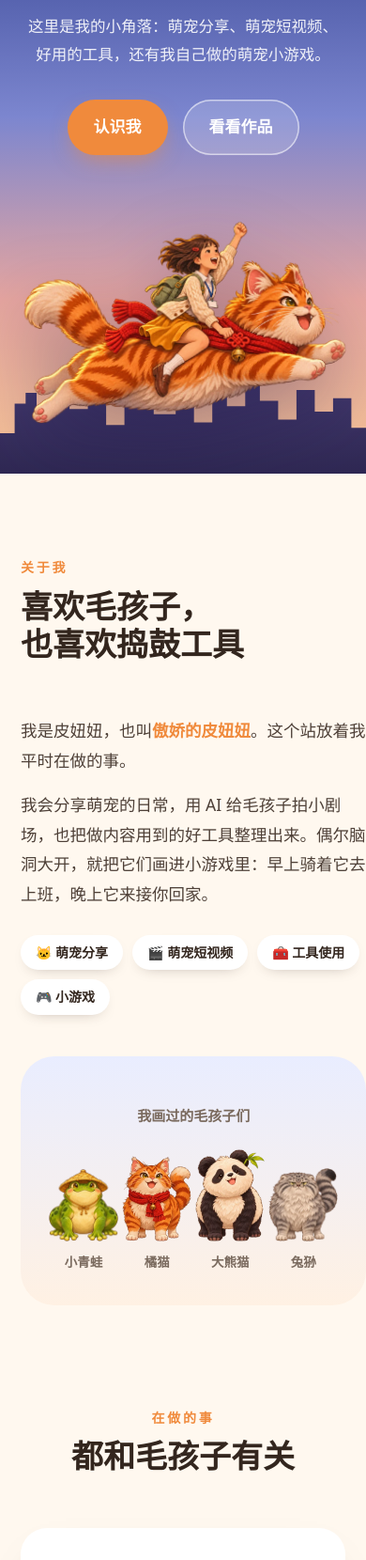
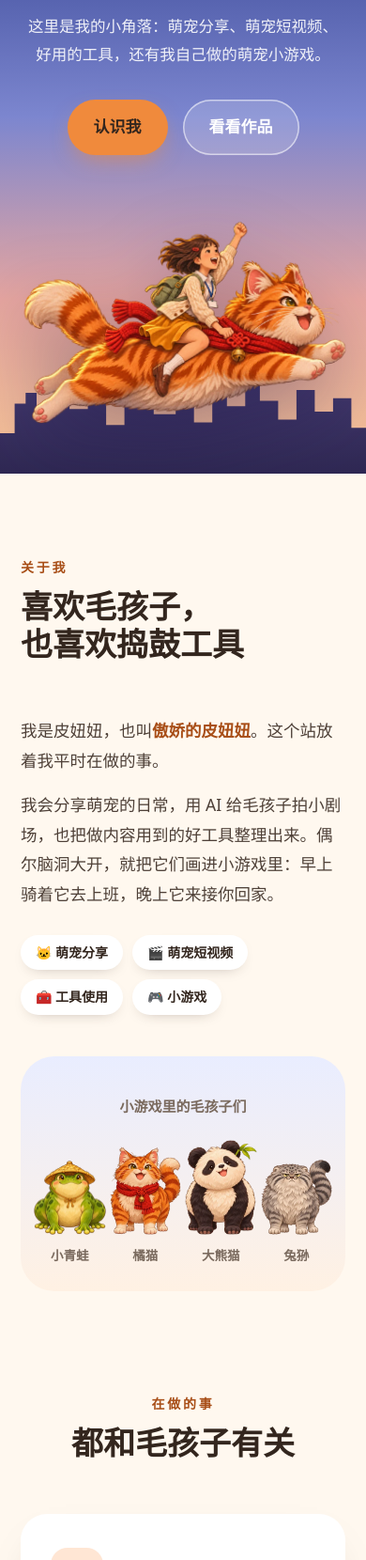
Before and after one commit to pi-niuniu/pi-niuniu.github.io, a plain HTML site: page index.html in a window 390 px wide. Shown: the part 340-2000 px from the top of the page at 94% size. Drawn offline with Linux system fonts and the light colour scheme.

Commit message:
主页改版：全新视觉，只展示本账号作品

```diff
--- a/index.html
+++ b/index.html
@@ -5,11 +5,20 @@
 <meta name="viewport" content="width=device-width, initial-scale=1, viewport-fit=cover">
 <title>皮妞妞 · 个人主页</title>
 <meta name="description" content="皮妞妞的个人主页：萌宠分享、萌宠短视频、好用的工具，还有两款点开就能玩的萌宠小游戏。">
+<link rel="icon" href="favicon.svg" type="image/svg+xml">
+<link rel="canonical" href="https://pi-niuniu.github.io/">
+<meta property="og:type" content="website">
+<meta property="og:title" content="皮妞妞 · 个人主页">
+<meta property="og:description" content="萌宠分享、萌宠短视频、好用的工具，还有两款点开就能玩的萌宠小游戏。">
+<meta property="og:url" content="https://pi-niuniu.github.io/">
+<meta property="og:image" content="https://pi-niuniu.github.io/og.jpg">
+<meta name="twitter:card" content="summary_large_image">
 <meta name="theme-color" content="#2A3266">
 <style>
 :root{
   --dusk:#2A3266;
   --orange:#F08A3C;
+  --orange-ink:#A84E17;
   --peach:#F7B08A;
   --milk:#FFF8EF;
   --cocoa:#33261E;
@@ -45,16 +54,16 @@ nav ul a:hover{opacity:1}
 .hero .tag span{color:#FFD9A8}
 .hero p{max-width:26em;opacity:.9;font-size:16.5px}
 .cta{display:flex;gap:16px;margin-top:34px;flex-wrap:wrap}
-.btn{display:inline-flex;align-items:center;gap:8px;background:var(--orange);color:#fff;text-decoration:none;font-family:var(--round);font-weight:700;font-size:17px;padding:14px 28px;border-radius:999px;box-shadow:0 10px 24px -8px rgba(240,138,60,.7);transition:transform .2s,box-shadow .2s}
+.btn{display:inline-flex;align-items:center;gap:8px;background:var(--orange);color:var(--cocoa);text-decoration:none;font-family:var(--round);font-weight:700;font-size:17px;padding:14px 28px;border-radius:999px;box-shadow:0 10px 24px -8px rgba(240,138,60,.7);transition:transform .2s,box-shadow .2s}
 .btn:hover{transform:translateY(-2px)}
-.btn.light{background:rgba(255,255,255,.16);box-shadow:inset 0 0 0 1.5px rgba(255,255,255,.55)}
+.btn.light{color:#fff;background:rgba(255,255,255,.16);box-shadow:inset 0 0 0 1.5px rgba(255,255,255,.55)}
 .flyer img{width:118%;max-width:none;margin-left:-6%;height:auto;filter:drop-shadow(0 30px 40px rgba(30,20,70,.35));animation:float 5s ease-in-out infinite}
 @keyframes float{0%,100%{transform:translateY(0) rotate(-1.5deg)}50%{transform:translateY(-18px) rotate(1deg)}}
 
 section{padding:120px 0}
 .title{margin-bottom:56px}
 .title.c{text-align:center}
-.title small{font-family:var(--round);font-weight:700;font-size:14px;letter-spacing:.2em;color:var(--orange)}
+.title small{font-family:var(--round);font-weight:700;font-size:14px;letter-spacing:.2em;color:var(--orange-ink)}
 .title h2{font-family:var(--round);font-weight:800;font-size:clamp(34px,4vw,52px);line-height:1.2;margin-top:6px}
 .title p{color:var(--muted);margin-top:10px}
 
@@ -62,7 +71,7 @@ section{padding:120px 0}
 .about{display:grid;grid-template-columns:1fr 1fr;gap:72px;align-items:center}
 .about .text p{font-size:17.5px;color:#4E4038}
 .about .text p + p{margin-top:16px}
-.about .text b{color:var(--orange);font-weight:700}
+.about .text b{color:var(--orange-ink);font-weight:700}
 .likes{display:flex;flex-wrap:wrap;gap:10px;margin-top:28px}
 .likes span{font-family:var(--round);font-weight:700;font-size:14px;background:#fff;border-radius:999px;padding:6px 16px;box-shadow:0 6px 16px -10px rgba(51,38,30,.4)}
 .stage{background:linear-gradient(180deg,#E9EDFF 0%,#FFF1E3 100%);border-radius:36px;padding:50px 30px 34px;text-align:center}
@@ -89,10 +98,10 @@ section{padding:120px 0}
 .game .thumb{position:relative;min-height:210px}
 .game .thumb img{position:absolute;inset:0;width:100%;height:100%;object-fit:cover}
 .game .body{padding:26px}
-.game .when{font-family:var(--round);font-weight:700;font-size:13px;color:var(--orange)}
+.game .when{font-family:var(--round);font-weight:700;font-size:13px;color:var(--orange-ink)}
 .game h3{font-family:var(--round);font-weight:800;font-size:22px;margin:4px 0 6px}
 .game p{font-size:14.5px;color:var(--muted);line-height:1.75}
-.game .go{display:inline-block;margin-top:12px;font-family:var(--round);font-weight:700;font-size:15px;color:var(--orange)}
+.game .go{display:inline-block;margin-top:12px;font-family:var(--round);font-weight:700;font-size:15px;color:var(--orange-ink)}
 
 /* 找到我 */
 .contact{text-align:center;padding:110px 0 100px}
@@ -102,8 +111,9 @@ section{padding:120px 0}
 footer{padding:0 0 50px;color:var(--muted);font-size:14px}
 footer .wrap{display:flex;justify-content:space-between;flex-wrap:wrap;gap:12px;border-top:1px solid var(--line);padding-top:28px}
 
-.reveal{opacity:0;transform:translateY(28px);transition:opacity .9s ease,transform .9s ease}
-.reveal.in{opacity:1;transform:none}
+.reveal{transition:opacity .9s ease,transform .9s ease}
+.anim .reveal{opacity:0;transform:translateY(28px)}
+.anim .reveal.in{opacity:1;transform:none}
 
 @media (max-width:960px){
   .wrap{padding:0 22px}
@@ -111,14 +121,17 @@ footer .wrap{display:flex;justify-content:space-between;flex-wrap:wrap;gap:12px;
   .hero p{margin:0 auto}.cta{justify-content:center}
   .flyer img{width:100%;margin-left:0}
   .moon{width:56px;height:56px;left:auto;right:8%;top:12%}
-  .about{grid-template-columns:1fr;gap:44px}
+  .about{grid-template-columns:minmax(0,1fr);gap:44px}
+  .parade figure{flex:1 1 0;min-width:0}
+  .parade figure img{width:100%;height:auto;max-height:150px;object-fit:contain}
   .daily,.games{grid-template-columns:1fr}
   section{padding:84px 0}
   nav ul{gap:18px;font-size:14px}
 }
 @media (max-width:520px){
-  nav ul li:nth-child(2){display:none}
-  .parade{gap:4px}.parade figure img{height:auto;width:19vw}
+  nav ul{gap:12px;font-size:13.5px}
+  .parade{gap:4px}
+  .stage{padding:40px 14px 26px}
   .game{grid-template-columns:110px 1fr}
   .game .body{padding:20px 18px}
 }
@@ -171,12 +184,12 @@ footer .wrap{display:flex;justify-content:space-between;flex-wrap:wrap;gap:12px;
         <div class="likes"><span>🐱 萌宠分享</span><span>🎬 萌宠短视频</span><span>🧰 工具使用</span><span>🎮 小游戏</span></div>
       </div>
       <div class="stage reveal" aria-label="小游戏里的毛孩子们">
-        <div class="cap">我画过的毛孩子们</div>
+        <div class="cap">小游戏里的毛孩子们</div>
         <div class="parade">
-          <figure><img src="img/frog_front.webp" alt="戴斗笠的小青蛙" width="308" height="320"><figcaption>小青蛙</figcaption></figure>
-          <figure><img src="img/cat_front.webp" alt="系红围巾的橘猫" width="260" height="320"><figcaption>橘猫</figcaption></figure>
-          <figure><img src="img/gpanda_front.webp" alt="大熊猫" width="241" height="320"><figcaption>大熊猫</figcaption></figure>
-          <figure><img src="img/manul_front.webp" alt="兔狲" width="304" height="320"><figcaption>兔狲</figcaption></figure>
+          <figure><img src="img/frog_front.webp" alt="戴斗笠的小青蛙" width="308" height="320" loading="lazy"><figcaption>小青蛙</figcaption></figure>
+          <figure><img src="img/cat_front.webp" alt="系红围巾的橘猫" width="260" height="320" loading="lazy"><figcaption>橘猫</figcaption></figure>
+          <figure><img src="img/gpanda_front.webp" alt="大熊猫" width="241" height="320" loading="lazy"><figcaption>大熊猫</figcaption></figure>
+          <figure><img src="img/manul_front.webp" alt="兔狲" width="304" height="320" loading="lazy"><figcaption>兔狲</figcaption></figure>
         </div>
       </div>
     </div>
@@ -198,11 +211,11 @@ footer .wrap{display:flex;justify-content:space-between;flex-wrap:wrap;gap:12px;
       <div class="title c reveal"><small>作品</small><h2 id="works-h">做过的萌宠小游戏</h2><p>不用下载、不用登录，点开就能玩。</p></div>
       <div class="games">
         <a class="game reveal" href="https://pi-niuniu.github.io/ride-pet-to-work/">
-          <div class="thumb"><img src="img/morning.webp" alt="清晨的街道" loading="lazy" width="720" height="1280"></div>
+          <div class="thumb"><img src="img/thumb-morning.webp" alt="清晨的街道" loading="lazy" width="300" height="533"></div>
           <div class="body"><div class="when">☀ 早上 · 约 30 秒一局</div><h3>骑着萌宠去上班</h3><p>孵出今天的坐骑，躲开“在吗？”消息轰炸，赶在电梯关门前打卡。</p><span class="go">开始试玩 →</span></div>
         </a>
         <a class="game reveal" href="https://pi-niuniu.github.io/pet-pickup-after-work/">
-          <div class="thumb"><img src="img/night.webp" alt="夜晚的江边大道" loading="lazy" width="720" height="1279"></div>
+          <div class="thumb"><img src="img/thumb-night.webp" alt="夜晚的江边大道" loading="lazy" width="300" height="533"></div>
           <div class="body"><div class="when">☾ 晚上 · 约 1 分钟一局</div><h3>萌宠来接你下班</h3><p>大橘猫来公司门口接你，一路兜风吃小鱼干，到家拍一张合影。</p><span class="go">开始试玩 →</span></div>
         </a>
       </div>
@@ -228,7 +241,8 @@ footer .wrap{display:flex;justify-content:space-between;flex-wrap:wrap;gap:12px;
 <script>
 (function(){
   var els=document.querySelectorAll('.reveal');
-  if(!('IntersectionObserver' in window)||(window.matchMedia&&matchMedia('(prefers-reduced-motion: reduce)').matches)){[].forEach.call(els,function(e){e.classList.add('in')});return}
+  if(!('IntersectionObserver' in window)||(window.matchMedia&&matchMedia('(prefers-reduced-motion: reduce)').matches)){return}
+  document.documentElement.classList.add('anim');
   var io=new IntersectionObserver(function(es){es.forEach(function(e){if(e.isIntersecting){e.target.classList.add('in');io.unobserve(e.target)}})},{threshold:.12});
   [].forEach.call(els,function(e){io.observe(e)});
 })();
```
Also changed, not shown: 404.html (added, +27 -0 lines), favicon.svg (added), img/morning.webp (deleted), img/night.webp (deleted), img/thumb-morning.webp (added), img/thumb-night.webp (added), og.jpg (added).
